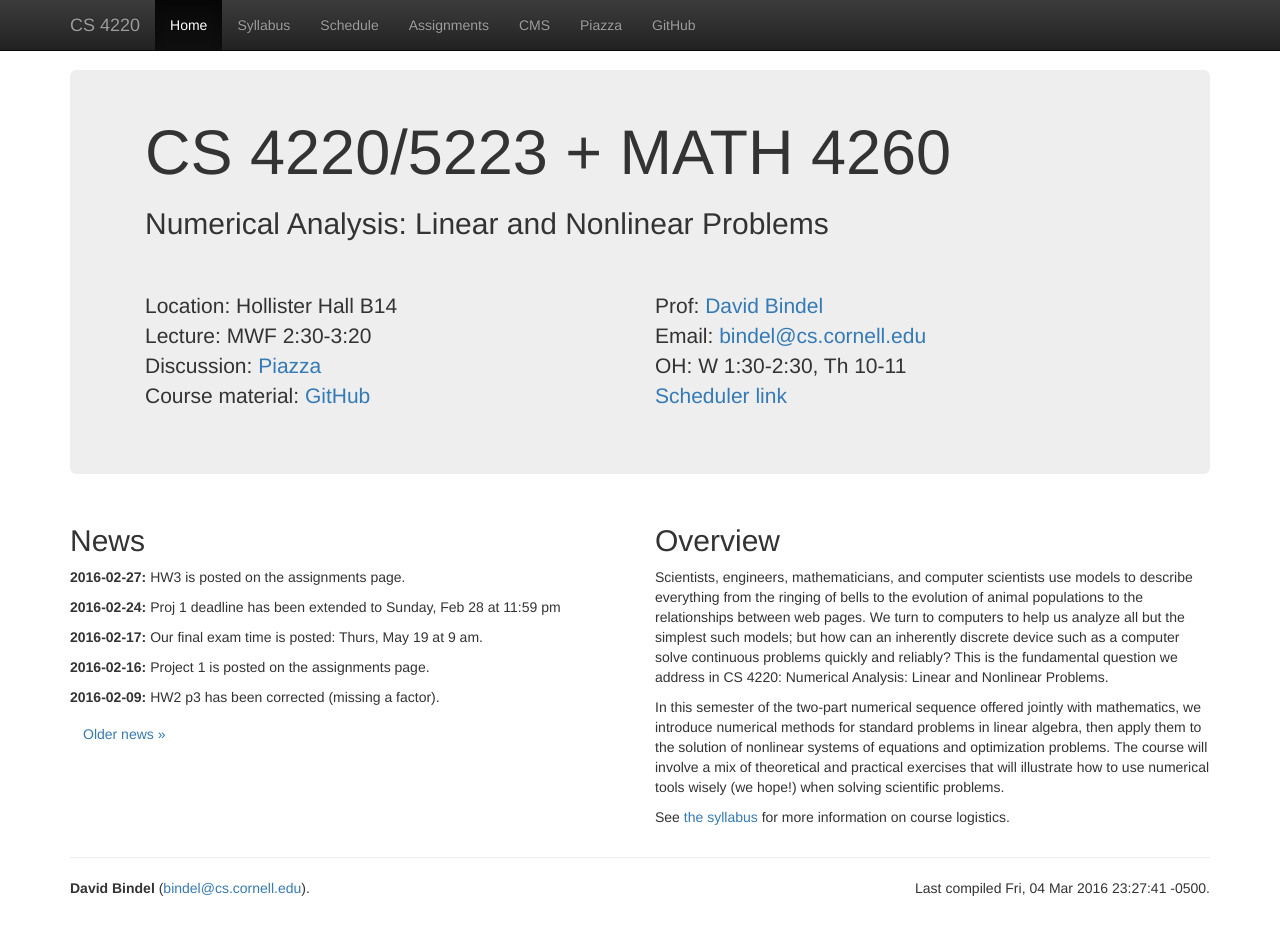
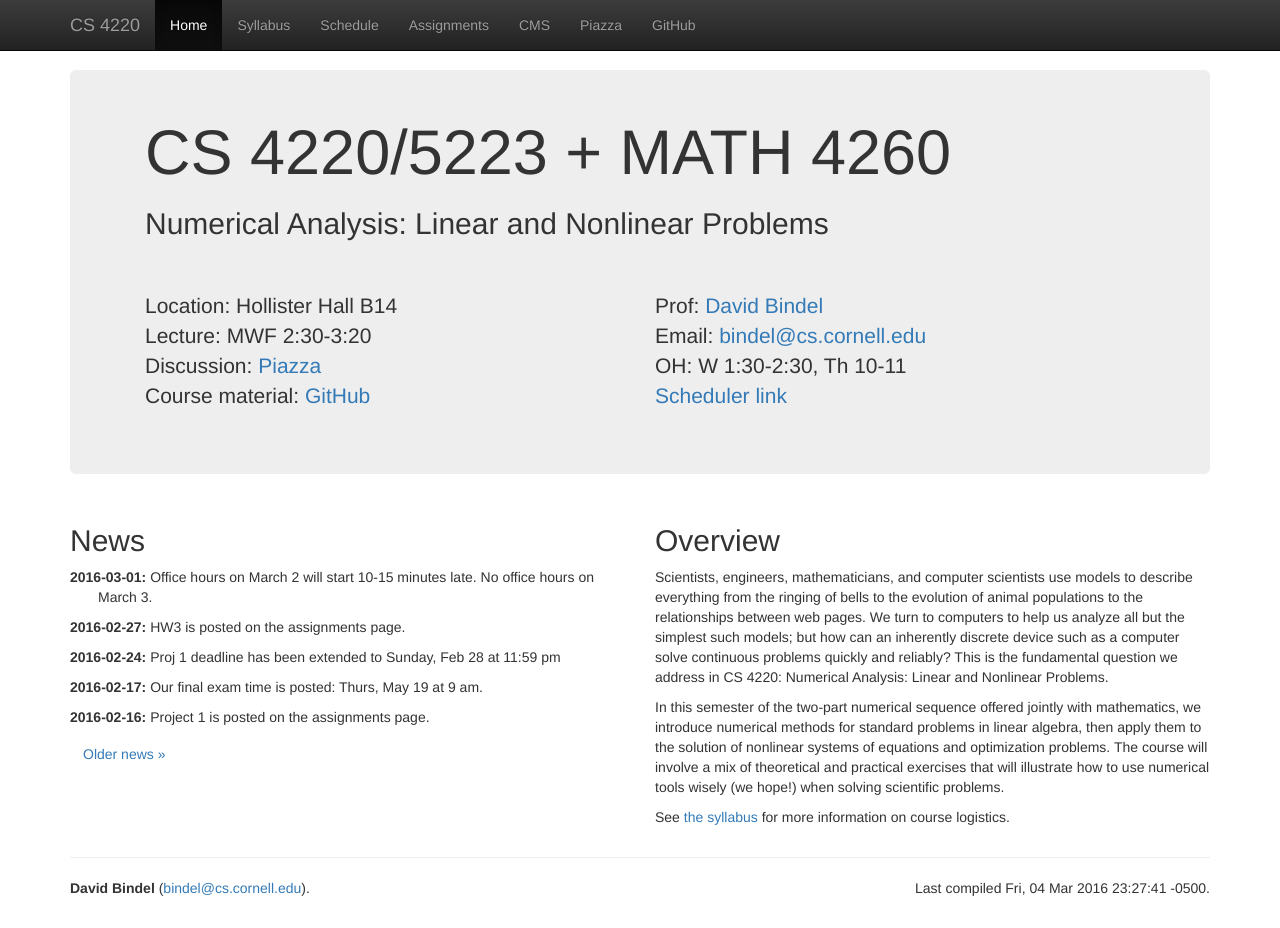
Before and after one commit to dbindel/cs4220-s17, a Jekyll site: the page built from web/index.html, in a window 1280 px wide and 928 px high. Built offline with Jekyll 4.4.1, drawn with Linux system fonts in a browser that asks for light colours; nearby versions of some CDN libraries.

Commit message:
Added news re office hours.

```diff
--- a/web/_data/news.yml
+++ b/web/_data/news.yml
@@ -40,3 +40,6 @@
 -
   date: 2016-02-27
   text: HW3 is posted on the assignments page.
+-
+  date: 2016-03-01
+  text: Office hours on March 2 will start 10-15 minutes late.  No office hours on March 3.
```
